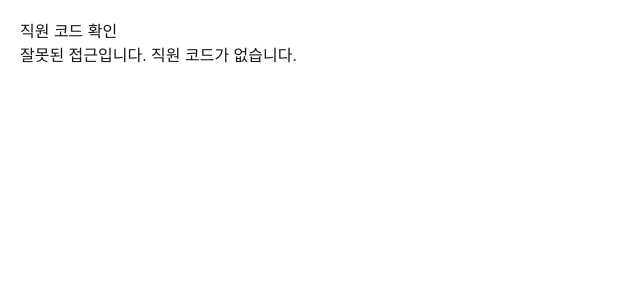
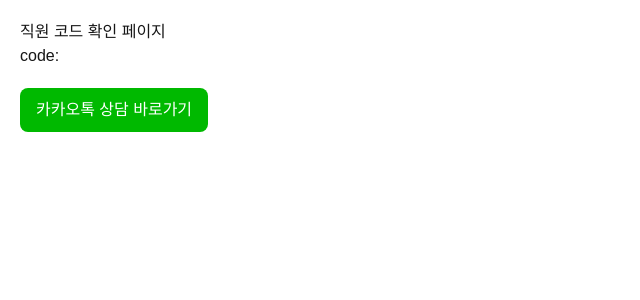
Before and after one commit to leejh3233/dolbom-cpa-platform, a Next.js app: page /ref in a window 1280 px wide. Shown: the top 300 px of the page, without its empty margins (0-640 px from the left). Built offline with nearby package versions, Linux system fonts and the light colour scheme.

Commit message:
fix: remove useSearchParams from ref client

```diff
--- a/app/ref/RefPageClient.js
+++ b/app/ref/RefPageClient.js
@@ -1,39 +1,38 @@
 "use client";
 
-import { useSearchParams } from "next/navigation";
-import Link from "next/link";
+import { useEffect, useState } from "react";
 
 export default function RefPageClient() {
-  const searchParams = useSearchParams();
-  const code = searchParams.get("code");
+  const [code, setCode] = useState("");
+
+  // URL 파라미터 읽기 (CSR 전용 방식)
+  useEffect(() => {
+    if (typeof window !== "undefined") {
+      const params = new URLSearchParams(window.location.search);
+      const refCode = params.get("code") || "";
+      setCode(refCode);
+    }
+  }, []);
 
   return (
     <div style={{ padding: "20px" }}>
-      <h1>직원 코드 확인</h1>
+      <h2>직원 코드 확인 페이지</h2>
+      <p>code: {code}</p>
 
-      {!code && (
-        <p>잘못된 접근입니다. 직원 코드가 없습니다.</p>
-      )}
-
-      {code && (
-        <>
-          <p>직원 코드: <strong>{code}</strong></p>
-
-          <Link
-            href={`/apply?staff=${code}`}
+      <a
+        href={`https://pf.kakao.com/_UMyBK/chat?ref=${code}`}
+        target="_blank"
         style={{
           display: "inline-block",
           marginTop: "20px",
-              padding: "10px 20px",
-              background: "green",
+          padding: "10px 16px",
+          background: "#00b900",
           color: "white",
-              borderRadius: "6px"
+          borderRadius: "8px",
         }}
       >
-            상담 신청하러 가기
-          </Link>
-        </>
-      )}
+        카카오톡 상담 바로가기
+      </a>
     </div>
   );
 }
```
Lines whose indentation alone changed are shown as unchanged.
